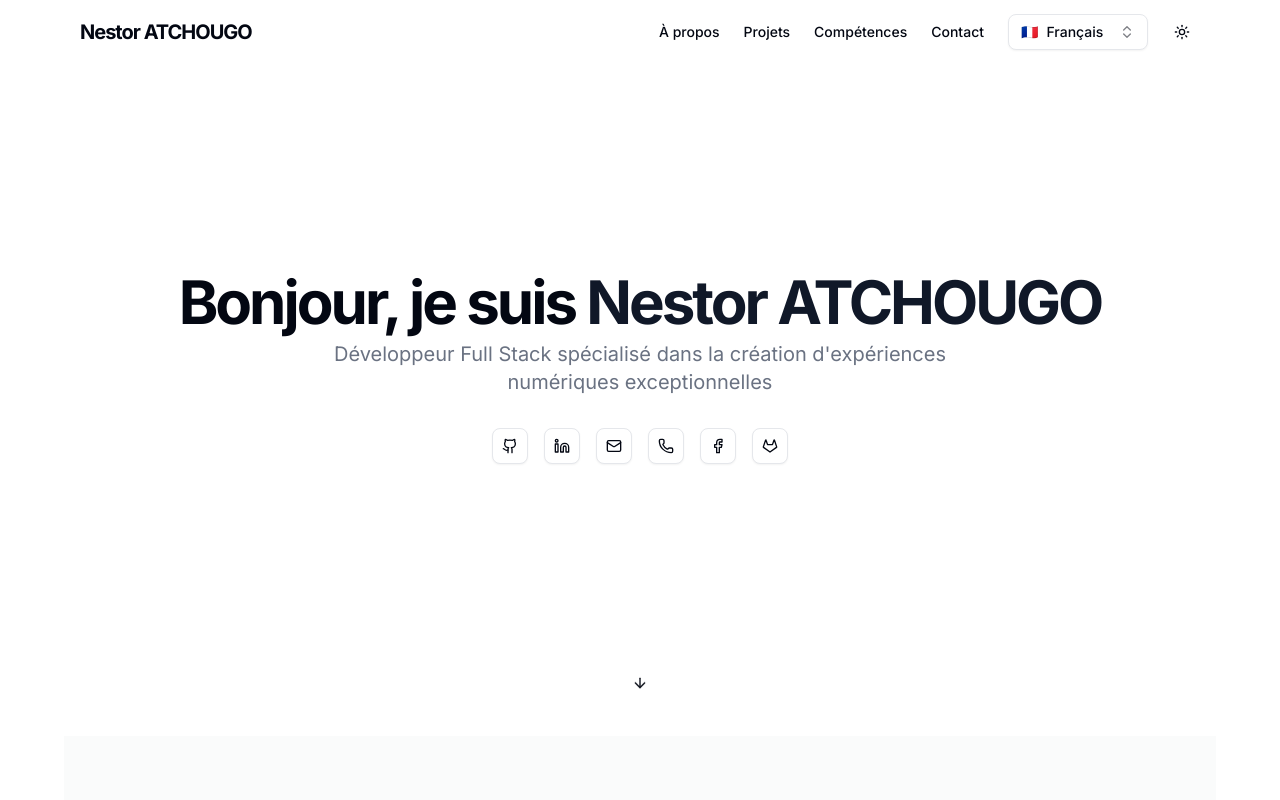
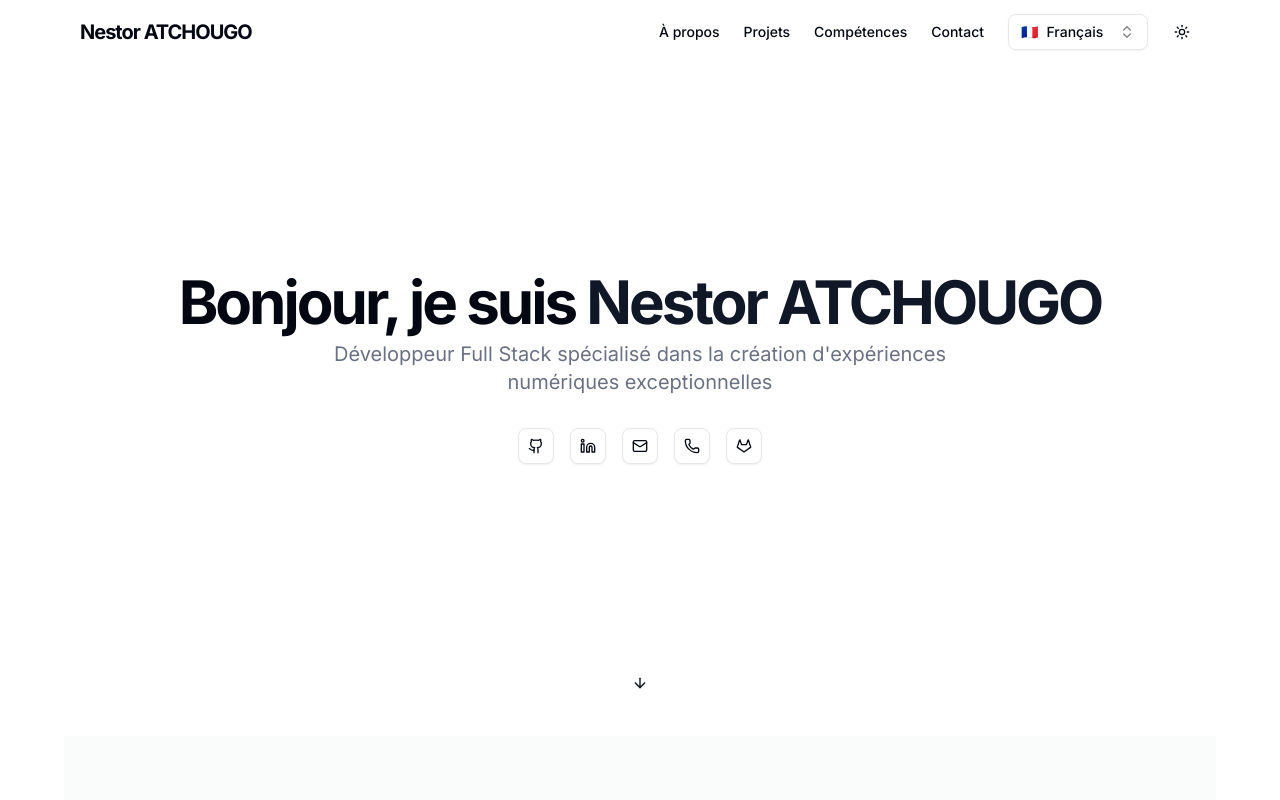
Before and after one commit to chrislove-josue/portfolio, a Next.js app: page / in a window 1280 px wide. Shown: the top 800 px of the page. Built offline with nearby package versions, Linux system fonts and the light colour scheme.

Commit message:
Edit hero-section.tsx

```diff
--- a/components/hero-section.tsx
+++ b/components/hero-section.tsx
@@ -2,7 +2,6 @@
 
 import {
   ArrowDownIcon,
-  Facebook,
   Github,
   Gitlab,
   Linkedin,
@@ -46,7 +45,7 @@
           </div>
           <div className="flex flex-wrap items-center justify-center gap-4 mt-4">
             <Button asChild variant="outline" size="icon">
-              <a href="https://github.com/chrislove-nestor" target="_blank" rel="noopener noreferrer">
+              <a href="https://github.com/chrislove-josue" target="_blank" rel="noopener noreferrer">
                 <Github className="h-5 w-5" />
                 <span className="sr-only">GitHub</span>
               </a>
@@ -70,12 +69,6 @@
               </a>
             </Button>
             <Button asChild variant="outline" size="icon">
-              <a href="https://www.facebook.com/Chrislove229" target="_blank" rel="noopener noreferrer">
-                <Facebook className="h-5 w-5" />
-                <span className="sr-only">Facebook</span>
-              </a>
-            </Button>
-            <Button asChild variant="outline" size="icon">
               <a href="https://gitlab.com/sounesatchougo" target="_blank" rel="noopener noreferrer">
                 <Gitlab className="h-5 w-5" />
                 <span className="sr-only">Gitlab</span>
```
